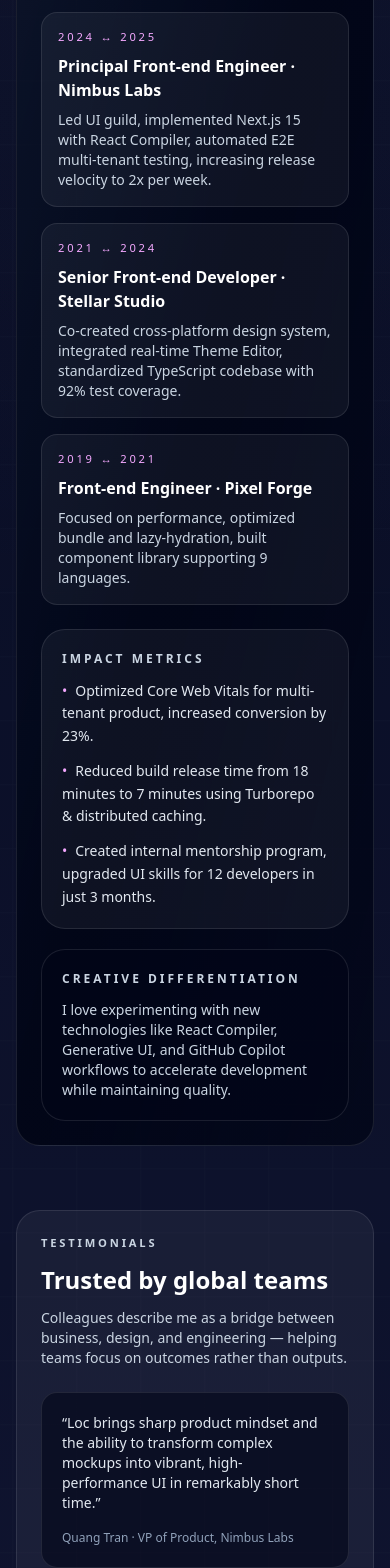
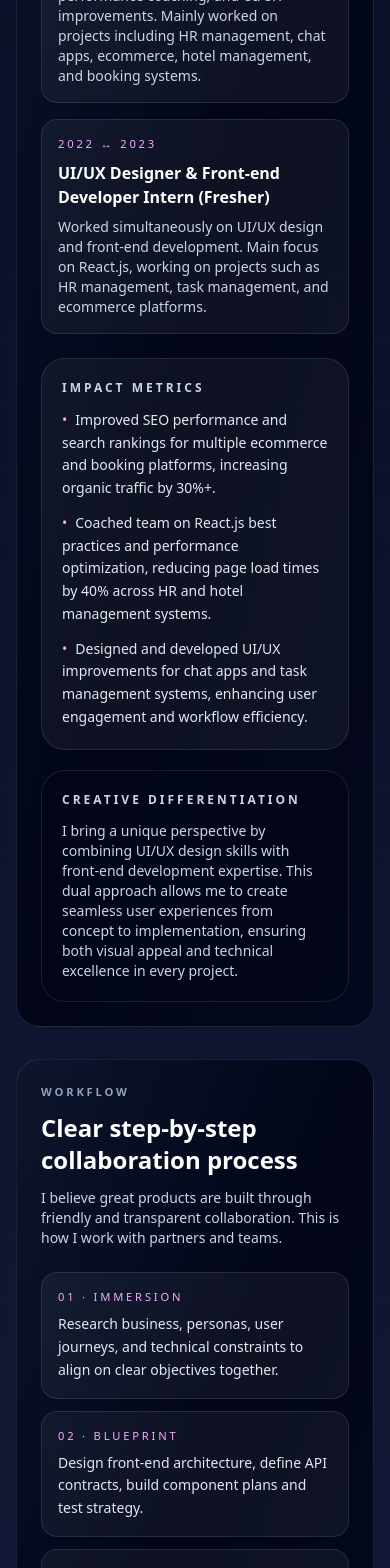
Before and after one commit to locbh3010/portfolio, a Next.js app: page / in a window 390 px wide. Shown: the part 5372-6940 px from the top of the page. Built offline with nearby package versions, Linux system fonts and the light colour scheme.

Commit message:
Update experience details and contact information in page component to reflect current roles and enhance professional presentation.

```diff
--- a/src/app/page.tsx
+++ b/src/app/page.tsx
@@ -109,49 +109,38 @@ const projects = [
 
 const timelines = [
 	{
-		period: "2024 ↔ 2025",
-		title: "Principal Front-end Engineer · Nimbus Labs",
+		period: "2023 ↔ 2025",
+		title: "Senior Developer · Middle Developer",
 		description:
-			"Led UI guild, implemented Next.js 15 with React Compiler, automated E2E multi-tenant testing, increasing release velocity to 2x per week.",
+			"Advanced work focusing on SEO, React.js, performance coaching, and UI/UX improvements. Mainly worked on projects including HR management, chat apps, ecommerce, hotel management, and booking systems.",
 	},
 	{
-		period: "2021 ↔ 2024",
-		title: "Senior Front-end Developer · Stellar Studio",
+		period: "2022 ↔ 2023",
+		title: "UI/UX Designer & Front-end Developer Intern (Fresher)",
 		description:
-			"Co-created cross-platform design system, integrated real-time Theme Editor, standardized TypeScript codebase with 92% test coverage.",
-	},
-	{
-		period: "2019 ↔ 2021",
-		title: "Front-end Engineer · Pixel Forge",
-		description:
-			"Focused on performance, optimized bundle and lazy-hydration, built component library supporting 9 languages.",
+			"Worked simultaneously on UI/UX design and front-end development. Main focus on React.js, working on projects such as HR management, task management, and ecommerce platforms.",
 	},
 ];
 
 const contactItems = [
 	{
 		label: "Email",
-		value: "hello@locbh.dev",
-		href: "mailto:hello@locbh.dev",
+		value: "locbh3010@gmail.com",
+		href: "mailto:locbh3010@gmail.com",
 	},
 	{
 		label: "Phone",
-		value: "+84 911 123 456",
-		href: "tel:+84911123456",
-	},
-	{
-		label: "LinkedIn",
-		value: "linkedin.com/in/locbh",
-		href: "https://www.linkedin.com/in/locbh",
+		value: "0356454288",
+		href: "tel:+840356454288",
 	},
 	{
 		label: "Github",
-		value: "github.com/locbh",
-		href: "https://github.com/locbh",
+		value: "locbh3010",
+		href: "https://github.com/locbh3010",
 	},
 	{
 		label: "Location",
-		value: "Ho Chi Minh City · Remote-friendly",
+		value: "Ho Chi Minh City",
 	},
 ];
 
@@ -422,7 +411,7 @@ export default function Home() {
 				</div>
 			</header>
 
-			<main className="relative mx-auto flex max-w-6xl flex-col gap-16 px-4 py-16 sm:gap-20 sm:px-6 sm:py-20 lg:gap-32 lg:px-8 lg:py-28">
+			<main className="relative mx-auto flex max-w-6xl flex-col gap-8 px-4 py-12 sm:gap-10 sm:px-6 sm:py-16 lg:gap-12 lg:px-8 lg:py-20">
 				<motion.section
 					id="about"
 					variants={fadeInUp}
@@ -639,19 +628,20 @@ export default function Home() {
 							</h3>
 							<ul className="mt-3 space-y-3 text-sm text-slate-200 sm:mt-4 sm:space-y-4">
 								<li className="leading-relaxed">
-									<span className="mr-2 text-fuchsia-300">•</span>Optimized Core
-									Web Vitals for multi-tenant product, increased conversion by
-									23%.
+									<span className="mr-2 text-fuchsia-300">•</span>Improved SEO
+									performance and search rankings for multiple ecommerce and
+									booking platforms, increasing organic traffic by 30%+.
 								</li>
 								<li className="leading-relaxed">
-									<span className="mr-2 text-fuchsia-300">•</span>Reduced build
-									release time from 18 minutes to 7 minutes using Turborepo &
-									distributed caching.
+									<span className="mr-2 text-fuchsia-300">•</span>Coached team
+									on React.js best practices and performance optimization,
+									reducing page load times by 40% across HR and hotel management
+									systems.
 								</li>
 								<li className="leading-relaxed">
-									<span className="mr-2 text-fuchsia-300">•</span>Created
-									internal mentorship program, upgraded UI skills for 12
-									developers in just 3 months.
+									<span className="mr-2 text-fuchsia-300">•</span>Designed and
+									developed UI/UX improvements for chat apps and task management
+									systems, enhancing user engagement and workflow efficiency.
 								</li>
 							</ul>
 						</div>
@@ -663,64 +653,13 @@ export default function Home() {
 								Creative differentiation
 							</h3>
 							<p className="mt-3 text-sm text-slate-300 sm:mt-4 sm:text-[0.95rem]">
-								I love experimenting with new technologies like React Compiler,
-								Generative UI, and GitHub Copilot workflows to accelerate
-								development while maintaining quality.
+								I bring a unique perspective by combining UI/UX design skills
+								with front-end development expertise. This dual approach allows
+								me to create seamless user experiences from concept to
+								implementation, ensuring both visual appeal and technical
+								excellence in every project.
 							</p>
 						</div>
-					</div>
-				</motion.section>
-
-				<motion.section
-					className="grid gap-6 rounded-3xl border border-white/10 bg-white/5 p-6 sm:p-8 md:grid-cols-[0.75fr_1.25fr] lg:p-10"
-					variants={fadeInUp}
-					initial="initial"
-					whileInView="animate"
-					viewport={{ once: true, amount: 0.2 }}
-				>
-					<div className="space-y-3 sm:space-y-4">
-						<p className="text-[0.7rem] font-semibold tracking-[0.25em] text-slate-300 uppercase sm:text-xs">
-							Testimonials
-						</p>
-						<h2 className="text-2xl font-semibold text-white sm:text-3xl md:text-4xl">
-							Trusted by global teams
-						</h2>
-						<p className="text-sm text-slate-300 sm:text-[0.95rem]">
-							Colleagues describe me as a bridge between business, design, and
-							engineering — helping teams focus on outcomes rather than outputs.
-						</p>
-					</div>
-					<div className="grid gap-4 sm:gap-6 md:grid-cols-2">
-						<motion.blockquote
-							className="spotlight-card group flex h-full flex-col gap-4 rounded-2xl border border-white/10 bg-slate-950/60 p-5 transition hover:-translate-y-3 hover:border-fuchsia-500/60 hover:shadow-2xl hover:shadow-fuchsia-500/10 sm:p-6"
-							whileHover={{ translateY: -12 }}
-							transition={{ type: "spring", stiffness: 240, damping: 20 }}
-							{...spotlightHandlers}
-						>
-							<p className="text-sm text-slate-200 sm:text-[0.95rem]">
-								&ldquo;Loc brings sharp product mindset and the ability to
-								transform complex mockups into vibrant, high-performance UI in
-								remarkably short time.&rdquo;
-							</p>
-							<footer className="mt-auto text-[0.75rem] text-slate-400 sm:text-xs">
-								Quang Tran · VP of Product, Nimbus Labs
-							</footer>
-						</motion.blockquote>
-						<motion.blockquote
-							className="spotlight-card group flex h-full flex-col gap-4 rounded-2xl border border-white/10 bg-slate-950/60 p-5 transition hover:-translate-y-3 hover:border-fuchsia-500/60 hover:shadow-2xl hover:shadow-fuchsia-500/10 sm:p-6"
-							whileHover={{ translateY: -12 }}
-							transition={{ type: "spring", stiffness: 240, damping: 20 }}
-							{...spotlightHandlers}
-						>
-							<p className="text-sm text-slate-200 sm:text-[0.95rem]">
-								&ldquo;His ability to lead the front-end guild helped us
-								standardize our codebase, reducing regression bugs by 40%. Loc
-								is always at the forefront of knowledge sharing.&rdquo;
-							</p>
-							<footer className="mt-auto text-[0.75rem] text-slate-400 sm:text-xs">
-								Thao Le · Engineering Manager, Stellar Studio
-							</footer>
-						</motion.blockquote>
 					</div>
 				</motion.section>
 
```
